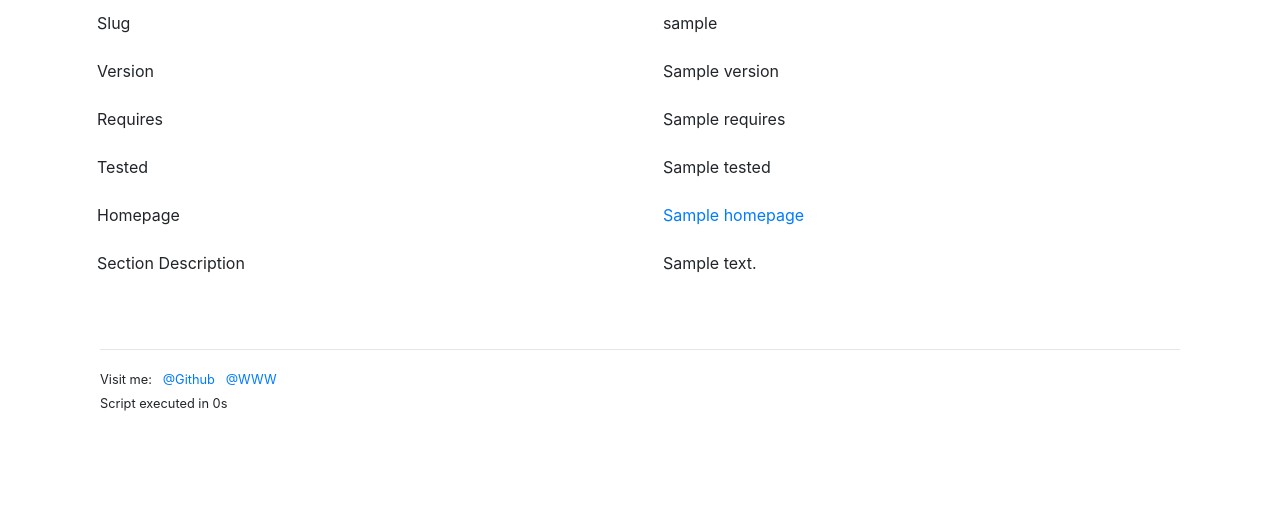
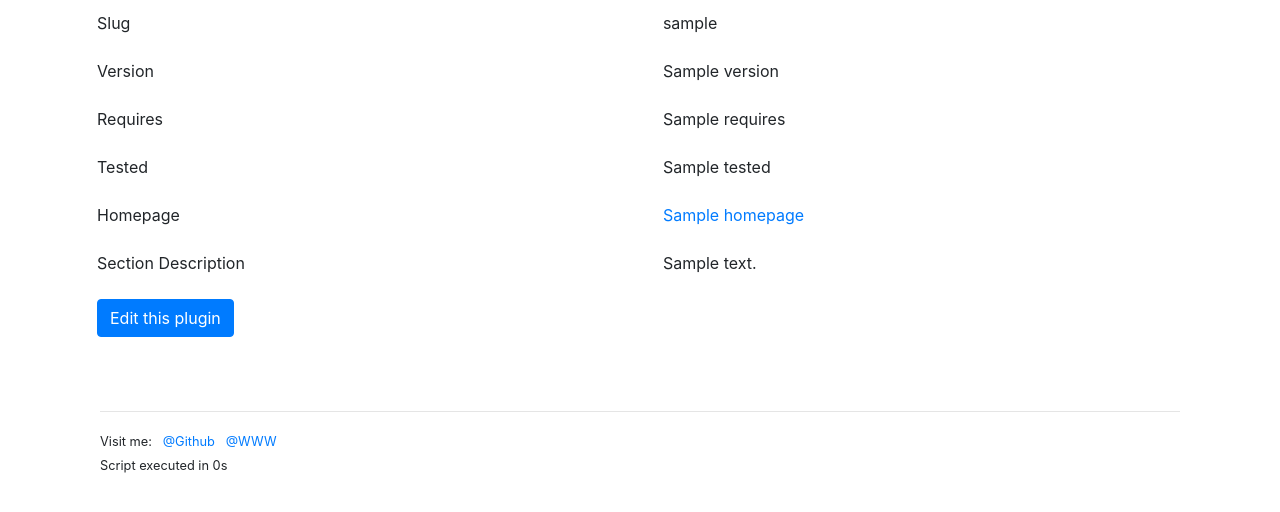
Before and after one commit to KaiserWerk/WPCustomRepository, a PHP site: template resources/views/plugin/show.tpl.php in a window 1280 px wide. Shown: the part 216-728 px from the top of the page. Run offline with PHP 8.4, Linux system fonts and the light colour scheme; the template is opened without the code that fills it: most values are stand-ins (such as "Sample title", 1, 10 or a date in 2020).

Commit message:
added an Edit button to plugin show page

```diff
--- a/resources/views/plugin/show.tpl.php
+++ b/resources/views/plugin/show.tpl.php
@@ -30,7 +30,13 @@
                     <td>Section Description</td>
                     <td><?php echo $plugin['section_description']; ?></td>
                 </tr>
+                <tr>
+                    <td rowspan="2">
+                        <a href="/plugin/<?php echo $plugin['id']; ?>/edit" class="btn btn-primary">Edit this plugin</a>
+                    </td>
+                </tr>
                 </tbody>
             </table>
+
         </div>
     </div>
```
